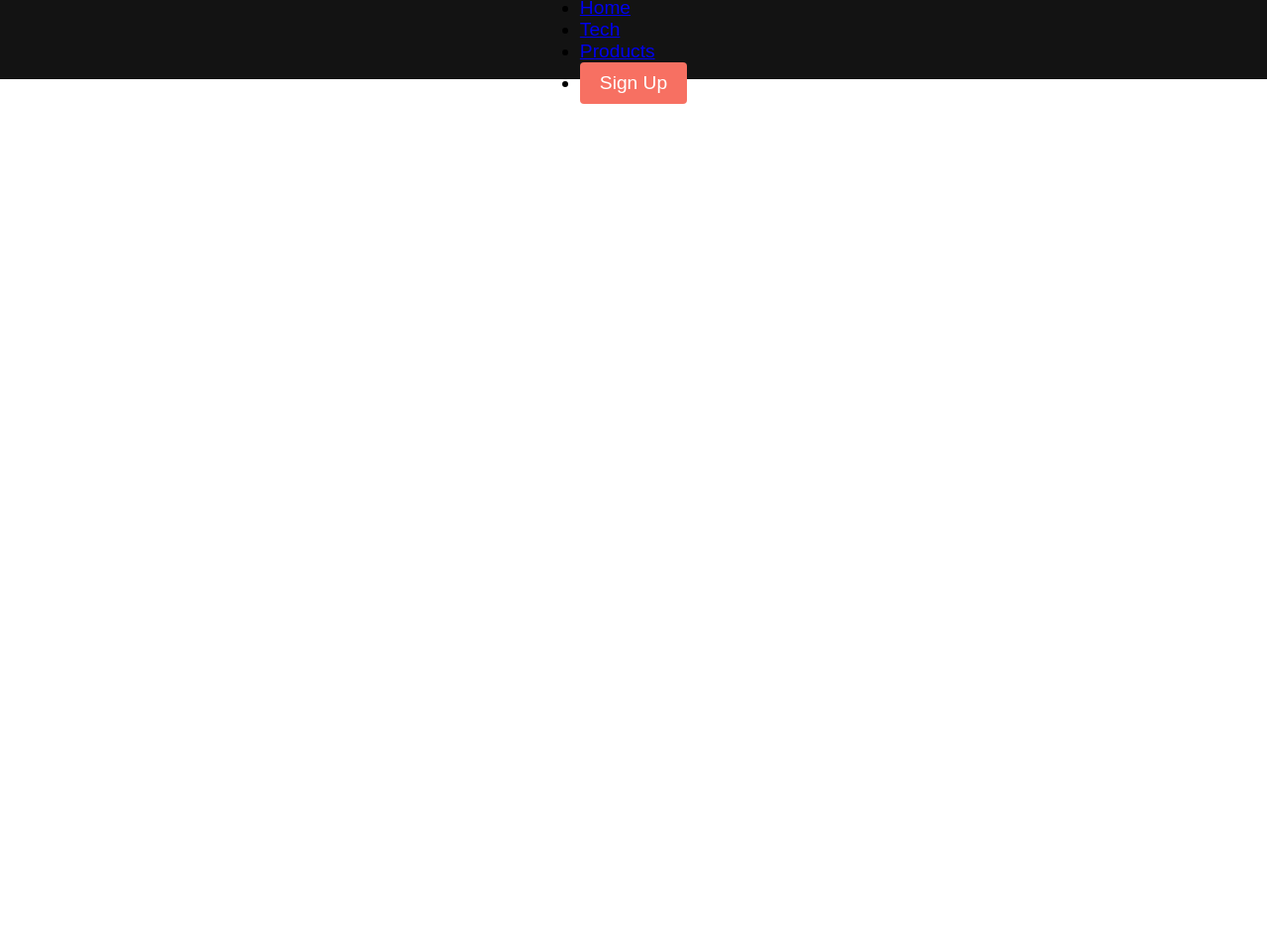
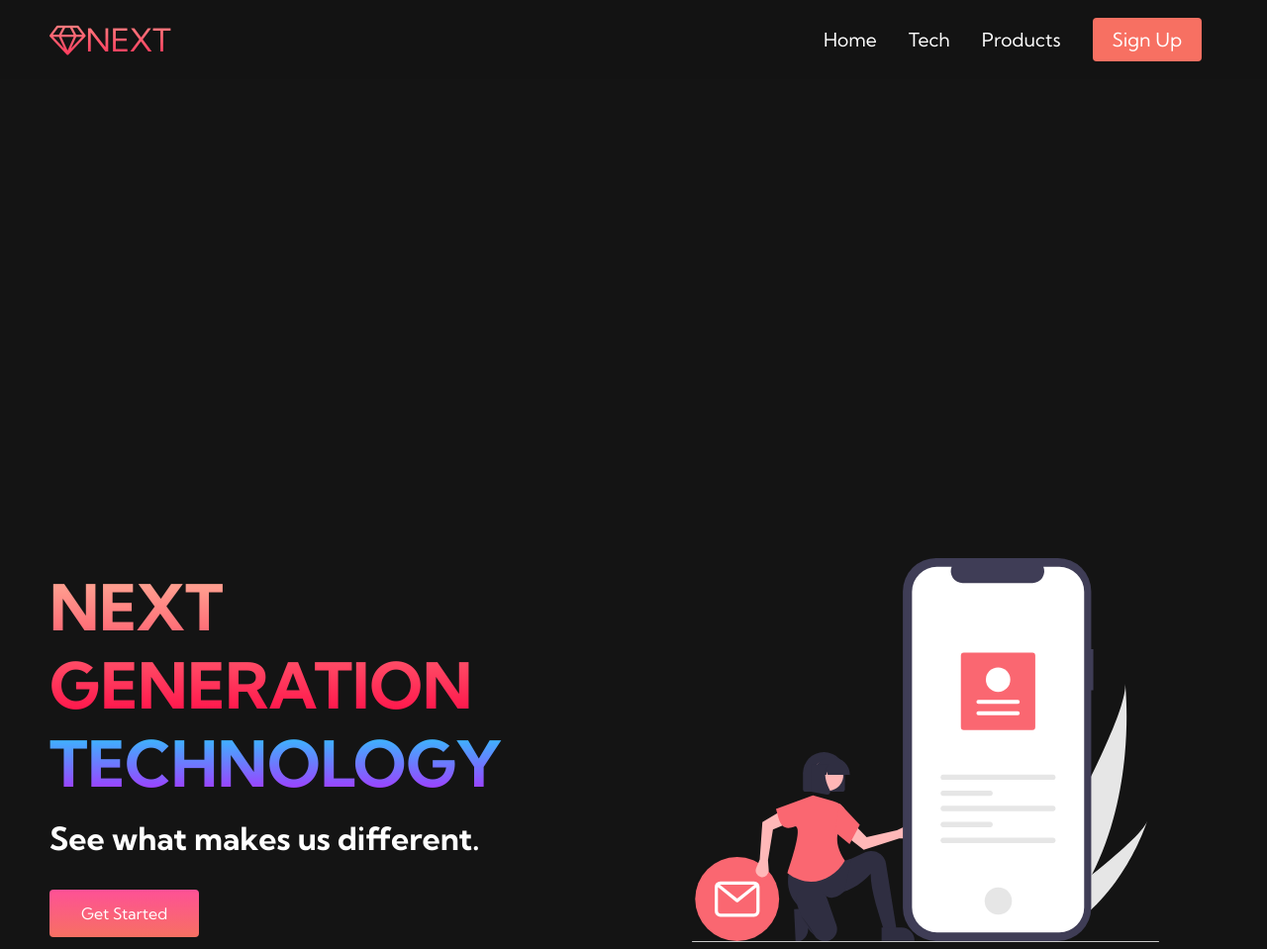
Before and after one commit to AdrianaRoza/clone-website, a plain HTML site: page index.html in a window 1280 px wide. Shown: the whole page at 99% size. Before the commit the page ends 800 px from the top, so only its background shows below. Drawn offline with Linux system fonts and the light colour scheme; a web font is replaced by a local one.

Commit message:
creating the main page in html

```diff
--- a/index.html
+++ b/index.html
@@ -5,31 +5,59 @@
   <meta name="viewport" content="width=device-width, initial-scale=1.0">
   <title>NEXT Website</title>
   <link rel="stylesheet" href="styles.css">
-</head>
+  <link rel="stylesheet" href="https://cdnjs.cloudflare.com/ajax/libs/font-awesome/4.7.0/css/font-awesome.min.css">
+  <link rel="preconnect" href="https://fonts.googleapis.com">
+<link rel="preconnect"
+href="https://fonts.gstatic.com"
+crossorigin="anonymous">
+<link
+href="https://fonts.googleapis.com/css2?family=Kumbh+Sans:wght@400;700&family=Paprika&display=swap"
+rel="stylesheet">
+
 <body>
+  <!-- Navbar Section -->
   <nav class="navbar">
-    <div class="navbar_container">
-      <a href="/" id="navbar_logo">NEXT</a>
-      <div class="navbar_toggle" id="mobile-menu">
+    <div class="navbar__container">
+      <a href="/" id="navbar__logo">
+        <i class="fa fa-diamond"></i>
+        NEXT
+      </a>
+      <div class="navbar__toggle" id="mobile-menu">
         <span class="bar"></span>
         <span class="bar"></span>
         <span class="bar"></span>
       </div>
-      <ul class="navbar_menu">
-        <li class="navbar_item">
-          <a href="/" class="navbar_links">Home</a>
+      <ul class="navbar__menu">
+        <li class="navbar__item">
+          <a href="/" class="navbar__links">Home</a>
         </li>
-        <li class="navbar_item">
-          <a href="/tech.html" class="navbar_links">Tech</a>
+        <li class="navbar__item">
+          <a href="/tech.html" class="navbar__links">Tech</a>
         </li>
-        <li class="navbar_item">
-          <a href="/" class="navbar_links">Products</a>
+        <li class="navbar__item">
+          <a href="/" class="navbar__links">Products</a>
         </li>
-        <li class="navbar_btn">
-          <a href="/" class="button">Sign Up</a>
-        </li>
+        <li class="navbar__btn"><a href="/"
+        class="button">Sign Up</a></li>
       </ul>
     </div>
   </nav>
+
+  <!-- Hero Section -->
+  <div class="main">
+    <div class="main__container">
+      <div class="main__content">
+        <h1>NEXT GENERATION</h1>
+        <h2>TECHNOLOGY</h2>
+        <p>See what makes us different.</p>
+        <button class="main__btn"><a href="/">Get Started</a></button>
+      </div>
+      <div class="main__img--container">
+        <img src="images/pic1.svg" alt="pic" id="main__img">
+      </div>
+    </div>
+  </div>
+
+  <script src="app.js"></script>
 </body>
 </html>
```
